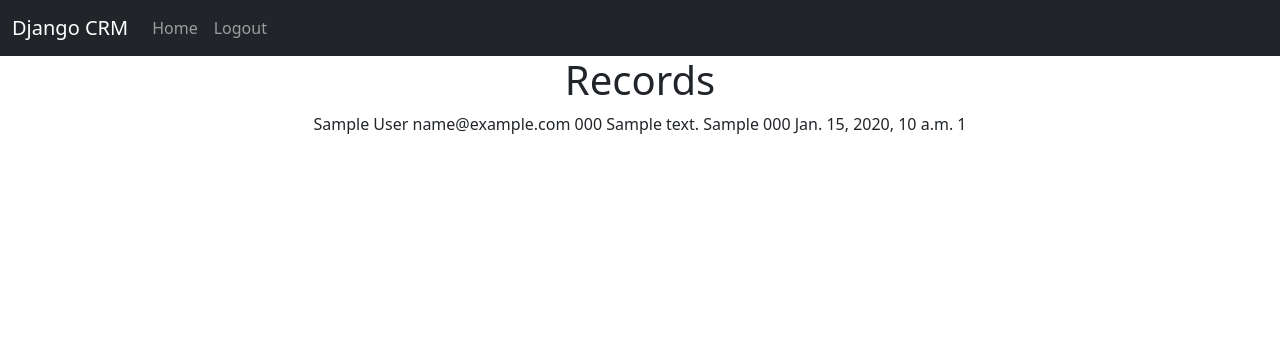
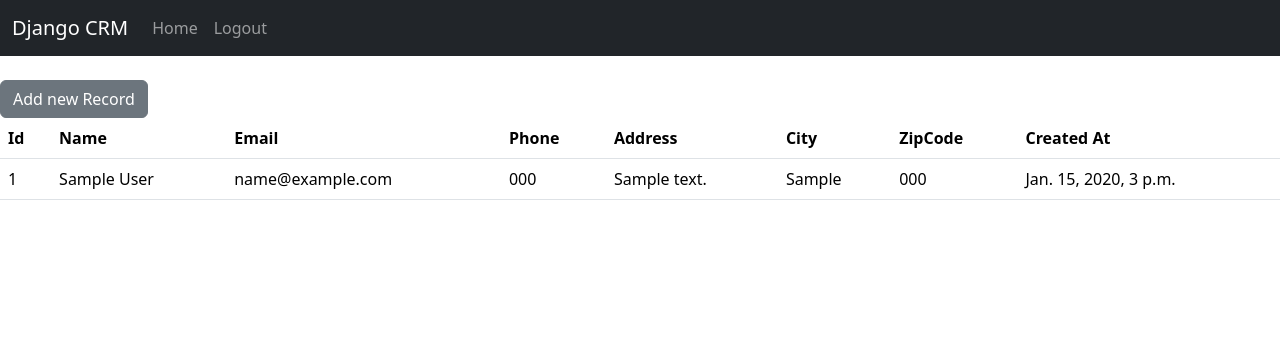
Before and after one commit to Alii0319/dcrm, a Django app: page /website/ in a window 1280 px wide. Shown: the top 356 px of the page. Run offline with Django 5.2, Linux system fonts and the light colour scheme; a user stored in the database is signed in; tables that the repository leaves empty hold one stand-in row (values such as "Sample post").

Commit message:
User can now add new records

```diff
--- a/dcrm/settings.py
+++ b/dcrm/settings.py
@@ -110,7 +110,7 @@ AUTH_PASSWORD_VALIDATORS = [
 
 LANGUAGE_CODE = 'en-us'
 
-TIME_ZONE = 'UTC'
+TIME_ZONE = 'Asia/Karachi'
 
 USE_I18N = True
 
@@ -121,7 +121,7 @@ USE_TZ = True
 # https://docs.djangoproject.com/en/5.2/howto/static-files/
 
 STATIC_URL = 'static/'
-STATICFILES_DIRS = [BASE_DIR / "static",]
+STATICFILES_DIRS = [BASE_DIR / "website/static",]
 
 
 # Default primary key field type
--- a/website/templates/website/home.html
+++ b/website/templates/website/home.html
@@ -2,30 +2,48 @@
 {% block title %}Homepage{% endblock %}
 
 {% block content %}
+<br>
+<a href="{% url "add_record" %}" class='btn btn-secondary'>Add new Record</a>
 {% if user.is_authenticated %}
-<div class="center-page" >
-    <h1>Records</h1>
-    {% if records %}
-    {% for record in records %}
+{% if records %}
+<table class="table table-hover">
+    <thead>
+        <tr>
+            <th scope="col">Id</th>
+            <th scope="col">Name</th>
+            <th scope="col">Email</th>
+            <th scope="col">Phone</th>
+            <th scope="col">Address</th>
+            <th scope="col">City</th>
+            <th scope="col">ZipCode</th>
+            <th scope="col">Created At</th>
+        </tr>
+    </thead>
+    <tbody>
+      {% for record in records %}
 
-    {{record.first_name}}
-    {{record.last_name}}
-    {{record.email}}
-    {{record.phone}}
-    {{record.address}}
-    {{record.city}}
-    {{record.zipcode}}
-    {{record.created_at}}
-    {{record.id}}
+    <tr>
+        <td>{{record.id}}</td>
+    <td>{{record.first_name}} {{record.last_name}}</td>
+    <td>{{record.email}}</td>
+    <td>{{record.phone}}</td>
+    <td>{{record.address}}</td>
+    <td>{{record.city}}</td>
+    <td>{{record.zipcode}}</td>
+    <td>{{record.created_at}}</td>
+    </tr>
 
-    <br><br>
     {% endfor %}
     {% else %}
     <br><br><br>
-    <h2>No Records found..</h2>
+    <br><br><br>
+    <center><h2>No Records found..</h2></center>
     {% endif %}
-</div>
+
 {% else %}
+      </tbody>
+</table>
+
 <br><br><br>
 <center>
     <h1>Login</h1>
--- a/website/urls.py
+++ b/website/urls.py
@@ -5,5 +5,6 @@ urlpatterns = [
     path('',views.home,name='home'),
     path('logout/',views.logout_user,name='logout'),
     path('register/',views.register_user,name='register'),
+    path('new_record/',views.add_record,name='add_record'),
 
     ]
--- a/website/views.py
+++ b/website/views.py
@@ -2,7 +2,7 @@ from django.shortcuts import render,redirect
 from django.contrib.auth import login,logout,authenticate
 from django.contrib.auth.models import User
 from django.contrib import messages
-from .forms import RegistrationForm
+from .forms import RegistrationForm,NewRecordForm
 from .models import Record
 # Create your views here.
 
@@ -42,3 +42,19 @@ def register_user(request):
     return render(request,'website/register.html',{
         'form' : form
          })
+
+
+def add_record(request):
+    if request.method == 'POST':
+        form=NewRecordForm(request.POST)
+        if form.is_valid():
+            form.save()
+            messages.success(request,'New record has been added')
+            return redirect('home')
+        else:
+            messages.error(request,'There were errors in the form. Please fix them and try again.')
+    else:
+        form=NewRecordForm()
+    return render(request,'website/add_record.html',{
+        "form" : form
+    })
```
Also changed, not shown: website/forms.py (+39 -0 lines), website/templates/website/add_record.html (added, +17 -0 lines).
